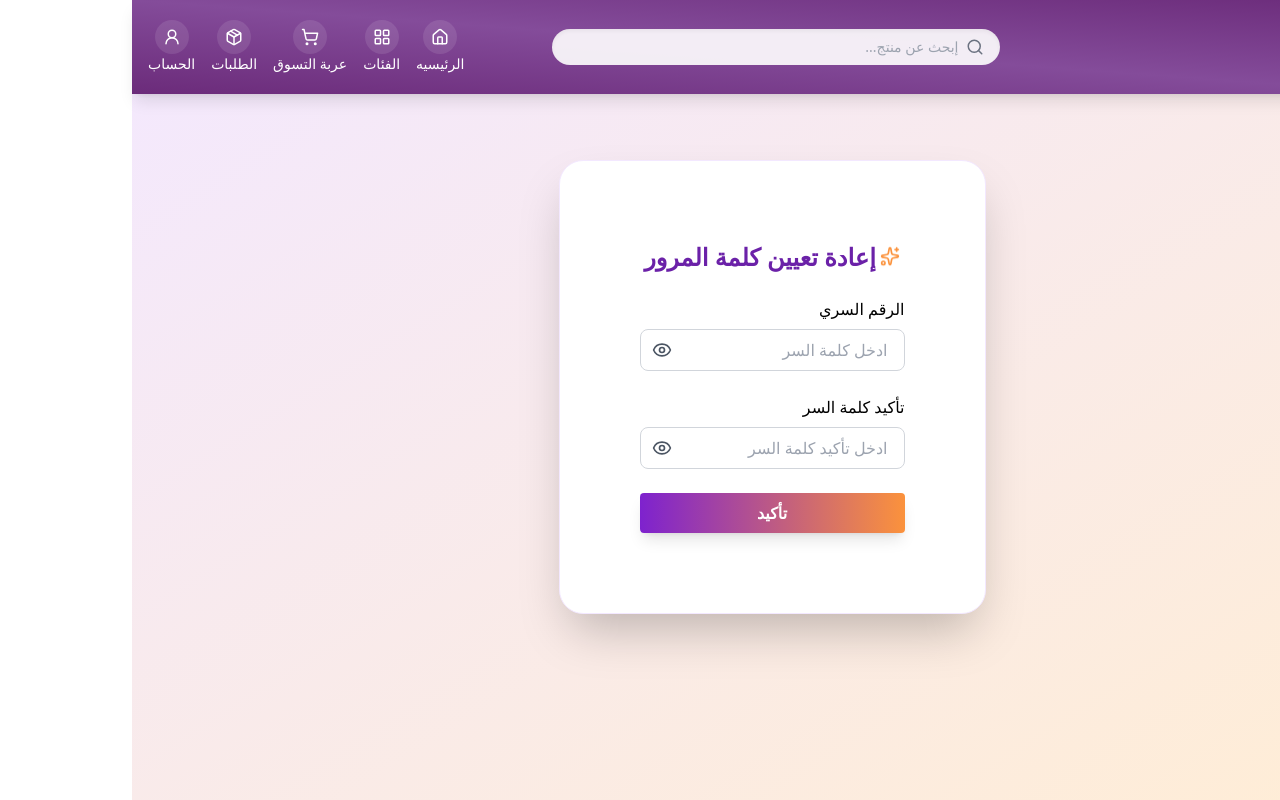
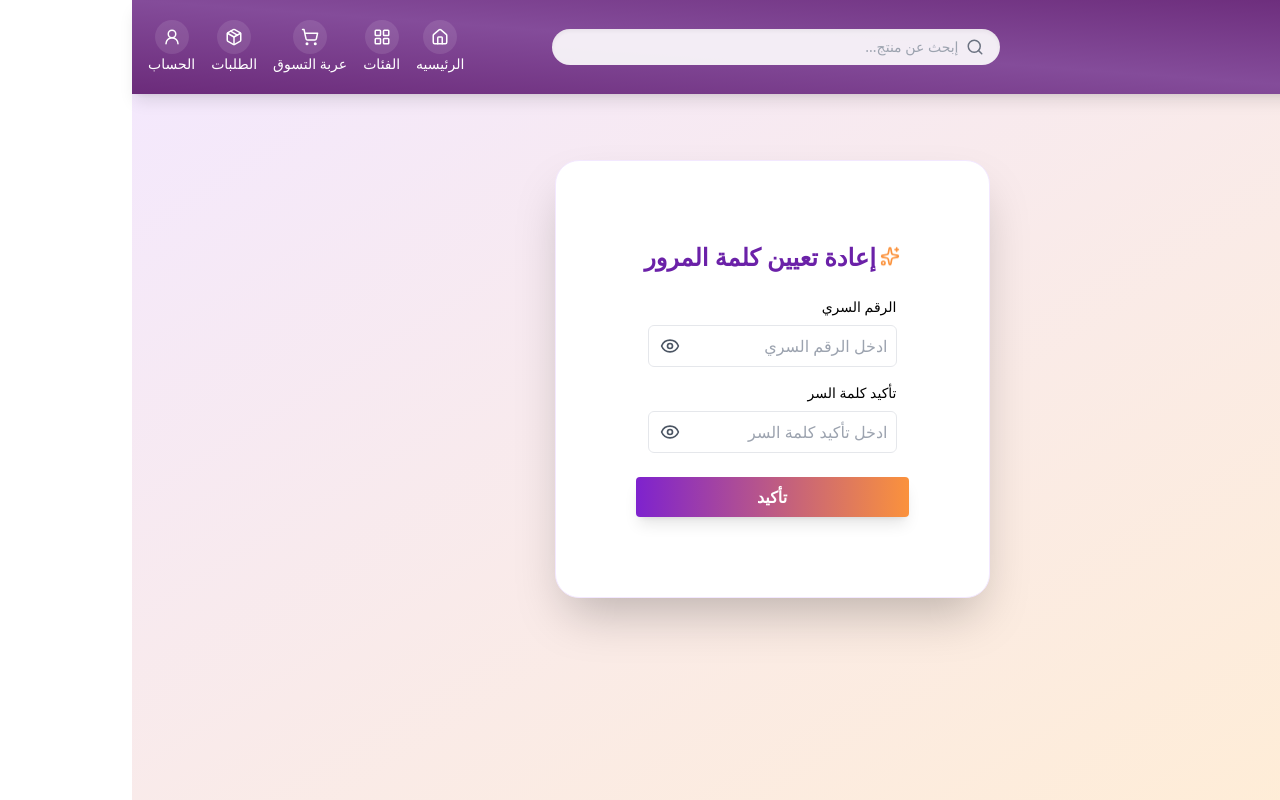
Before and after one commit to sleem5482/HoorBookRepo, a Next.js app: page /resetPassword in a window 1280 px wide. Built offline with nearby package versions, Linux system fonts and the light colour scheme.

Commit message:
after updating in form field

```diff
--- a/src/app/(app)/resetPassword/page.tsx
+++ b/src/app/(app)/resetPassword/page.tsx
@@ -1,44 +1,63 @@
-'use client';
+"use client";
 
-import { useState, useEffect } from 'react';
-import { Eye, EyeOff,Sparkles } from "lucide-react";
+import { useState, useEffect } from "react";
+import { Eye, EyeOff, Sparkles } from "lucide-react";
 import Container from "@/app/components/Container";
 import SmartNavbar from "@/app/components/ui/Navbar";
-import { BaseUrl } from '@/app/components/Baseurl';
-import toast from 'react-hot-toast';
-import axios from 'axios';
-import { useRouter } from 'next/navigation';
+import { BaseUrl } from "@/app/components/Baseurl";
+import toast from "react-hot-toast";
+import axios from "axios";
+import { useRouter } from "next/navigation";
 import Cookies from "js-cookie";
-import ErrorPopUP from '@/app/components/ui/pop-up_show_message_error';
-
-
+import ErrorPopUP from "@/app/components/ui/pop-up_show_message_error";
+import { FieldForm } from "@/app/lib/type";
+import FormField from "@/app/components/ui/Formfield";
 
 export default function ResetPasswordPage() {
-  const [formData, setFormData] = useState({
-    password: '',
-    confirmPassword: '',
+    const [formData, setFormData] = useState<Record<string, any>>({
+        password: "",
+        confirmPassword: "",
     });
 
-
-
-  const [modal, setModal] = useState<{show:boolean,message:string}>({ show: false, message: "" });
+    const fields: FieldForm[] = [
+        {
+            name: "password",
+            label: "الرقم السري",
+            type: "password",
+            placeholder: "ادخل الرقم السري",
+        },
+        {
+            name: "confirmPassword",
+            label: "تأكيد كلمة السر",
+            type: "password",
+            placeholder: "ادخل تأكيد كلمة السر",
+        },
+    ];
+    console.log(formData);
+    const [modal, setModal] = useState<{ show: boolean; message: string }>({
+        show: false,
+        message: "",
+    });
     const [loading, setLoading] = useState<boolean>(false);
 
-  const [email, setEmail] = useState<string>('');
-  const [verificationCode, setVerificationCode] = useState<string>('');
-   const [showPassword, setShowPassword] = useState({pass:false, confirmPass:false});
-   const router=useRouter()
+    const [email, setEmail] = useState<string>("");
+    const [verificationCode, setVerificationCode] = useState<string>("");
+    const [showPassword, setShowPassword] = useState({
+        pass: false,
+        confirmPass: false,
+    });
+    const router = useRouter();
 
     //  Helper to update form fields
     const updateField = (field: keyof typeof formData, value: string) => {
-    setFormData(prev => ({ ...prev, [field]: value }));
+        setFormData((prev) => ({ ...prev, [field]: value }));
     };
 
     //  Load email and code from sessionStorage
     useEffect(() => {
-    const storedEmail = Cookies.get('reset_pass_email') || '';
-    const storedCode = Cookies.get('verifyCode') || '';
-console.log(storedCode,storedEmail)
+        const storedEmail = Cookies.get("reset_pass_email") || "";
+        const storedCode = Cookies.get("verifyCode") || "";
+        console.log(storedCode, storedEmail);
         setEmail(storedEmail);
         setVerificationCode(storedCode);
     }, []);
@@ -46,29 +65,33 @@ console.log(storedCode,storedEmail)
     // 📤 Submit handler
     const handleSubmit = async (e: React.FormEvent) => {
         e.preventDefault();
-    setModal({message:'',show:false});
+        setModal({ message: "", show: false });
 
         const { password, confirmPassword } = formData;
 
         if (password.length < 8) {
-      setModal({message:'كلمة المرور يجب أن تكون 8 أحرف على الأقل' ,show:true});
+            setModal({
+                message: "كلمة المرور يجب أن تكون 8 أحرف على الأقل",
+                show: true,
+            });
             return;
         }
 
         if (password !== confirmPassword) {
-      setModal({message:'كلمتا المرور غير متطابقتين',show:true});
+            setModal({ message: "كلمتا المرور غير متطابقتين", show: true });
             return;
         }
 
         const body = new FormData();
-    body.append('password', password);
-    body.append('password_confirmation', confirmPassword);
-    body.append('email', email);
-    body.append('verification_code', verificationCode);
+        body.append("password", password);
+        body.append("password_confirmation", confirmPassword);
+        body.append("email", email);
+        body.append("verification_code", verificationCode);
 
         try {
             setLoading(true);
-      const res = await axios.post(`${BaseUrl}api/user/update-password`,
+            const res = await axios.post(
+                `${BaseUrl}api/user/update-password`,
 
                 body,
                 {
@@ -79,17 +102,19 @@ console.log(storedCode,storedEmail)
             );
 
             const data = await res.data;
-      console.log(data)
+            console.log(data);
 
             if (!res.status) {
-        throw new Error(data.message || 'حدث خطأ أثناء إعادة تعيين كلمة المرور');
+                throw new Error(
+                    data.message || "حدث خطأ أثناء إعادة تعيين كلمة المرور"
+                );
             }
 
-      toast.success('تم إعادة تعيين كلمة المرور بنجاح!');
-      Cookies.remove('reset_pass_email')
-      Cookies.remove('verifyCode')
-       router.push ('/login')
-      setFormData({ password: '', confirmPassword: '' });
+            toast.success("تم إعادة تعيين كلمة المرور بنجاح!");
+            Cookies.remove("reset_pass_email");
+            Cookies.remove("verifyCode");
+            router.push("/login");
+            setFormData({ password: "", confirmPassword: "" });
         } catch (err: any) {
             console.error(err.message);
         } finally {
@@ -106,69 +131,31 @@ console.log(storedCode,storedEmail)
                     <form
                         onSubmit={handleSubmit}
                         className="bg-white shadow-2xl rounded-3xl p-20 w-full max-w-full space-y-6 border border-purple-100 mt-20 mx-auto"
-        dir="rtl"
-      >
+                        dir="rtl">
                         <div className="flex flex-col items-center space-y-2">
                             <h2 className="text-2xl font-bold text-purple-800 text-center flex items-center gap-1">
                                 <Sparkles className="w-5 h-5 text-orange-400 animate-bounce" />
                                 إعادة تعيين كلمة المرور
                             </h2>
                         </div>
-        <div>
-          <label className="block mb-2 font-medium text-black">الرقم السري</label>
-          <div className="relative w-full max-w-sm">
-      <input
-        type={showPassword.pass ? "text" : "password"}
-        className="w-full px-4 py-2 border border-gray-300 rounded-lg text-black"
-        placeholder="ادخل كلمة السر"
-                    value={formData.password}
-            onChange={(e) => updateField('password', e.target.value)}
+                        <FormField
+                            fields={fields}
+                            data={formData}
+                            onChange={setFormData}
                         />
-      <button
-        type="button"
-        className="absolute top-1/2 left-3 -translate-y-1/2 text-gray-600"
-        onClick={() => setShowPassword((prev) => ({...prev,pass:!prev.pass}))}
-      >
-        {showPassword.pass ? <EyeOff size={20} /> : <Eye size={20} />}
-      </button>
-    </div>
-        </div>
-
-        <div>
-          <label className="block mb-2 font-medium text-black">تأكيد كلمة السر</label>
-           <div className="relative w-full max-w-sm">
-      <input
-        type={showPassword.confirmPass ? "text" : "password"}
-        className="w-full px-4 py-2 border border-gray-300 rounded-lg text-black"
- placeholder="ادخل تأكيد كلمة السر"
-            value={formData.confirmPassword}
-            onChange={(e) => updateField('confirmPassword', e.target.value)}
-      />
-      <button
-        type="button"
-        className="absolute top-1/2 left-3 -translate-y-1/2 text-gray-600"
-        onClick={() => setShowPassword((prev) => ({...prev,confirmPass:!prev.confirmPass}))}
-      >
-        {showPassword.confirmPass ? <EyeOff size={20} /> : <Eye size={20} />}
-      </button>
-    </div>
-        </div>
-
-        {modal.show && <p className="text-red-600 text-sm">{modal.message}</p>}
 
                         <button
                             type="submit"
                             className="w-full bg-gradient-to-r from-purple-700 to-orange-400 text-white py-2 rounded font-bold shadow-lg hover:scale-[1.02] transition-all duration-300"
-          disabled={loading}
-        >
-          {loading ? 'جاري التأكيد...' : 'تأكيد'}
+                            disabled={loading}>
+                            {loading ? "جاري التأكيد..." : "تأكيد"}
                         </button>
                     </form>
                 </Container>
             </div>
             {/* المودال */}
             {modal.show && (
-      <ErrorPopUP message={modal.message} setClose={setModal}/>
+                <ErrorPopUP message={modal.message} setClose={setModal} />
             )}
         </div>
     );
--- a/src/app/components/ui/Formfield.tsx
+++ b/src/app/components/ui/Formfield.tsx
@@ -1,8 +1,9 @@
-"use client"
+"use client";
 import { useEffect, useState } from "react";
 import Container from "../Container";
-import {ApiResponse, type  FieldForm } from "@/app/lib/type";
+import { ApiResponse, type FieldForm } from "@/app/lib/type";
 import { fetchData } from "@/app/lib/methodes";
+import { Mail, Eye, EyeOff } from "lucide-react";
 
 type Props = {
     fields: FieldForm[];
@@ -14,35 +15,46 @@ type Option = {
     value: string;
 };
 
-export default function FormField({ fields, data, onChange }: Props){
+export default function FormField({ fields, data, onChange }: Props) {
     const [formData, setFormData] = useState(data);
-  const [dynamicOptions, setDynamicOptions] = useState<Record<string, Option[]>>({});
+    const [dynamicOptions, setDynamicOptions] = useState<
+        Record<string, Option[]>
+    >({});
     const [passwordError, setPasswordError] = useState<string | null>(null);
+    const [showPassword, setShowPassword] = useState<Record<string, boolean>>(
+        {}
+    );
 
-useEffect(()=>{
-    fields.forEach(async(field)=>{
+    useEffect(() => {
+        fields.forEach(async (field) => {
             if (field.type === "select" && field.fetchUrl) {
                 const res: ApiResponse<any> = await fetchData(field.fetchUrl);
                 const options = res.data.map((item: any) => ({
                     label: item.label,
                     value: item.value,
                 }));
-  setDynamicOptions((prev) => ({ ...prev, [field.name]: options }));
+                setDynamicOptions((prev) => ({
+                    ...prev,
+                    [field.name]: options,
+                }));
             }
-
-    })
-},[fields])
-const handelchange=(field:string,value:any)=>{
+        });
+    }, [fields]);
+    const handelchange = (field: string, value: any) => {
         const updatedData = { ...formData, [field]: value };
         setFormData(updatedData);
         onChange(updatedData);
-}
+    };
     return (
         <Container>
-      <div dir="rtl" className="space-y-4 text-right text-black font-sans ">
+            <div
+                dir="rtl"
+                className="space-y-4 text-right text-black font-sans ">
                 {fields.map((field) => (
                     <div key={field.name} className="flex flex-col gap-1">
-            <label className="block mb-1 text-sm">{field.label}</label>
+                        <label className="block mb-1 text-sm">
+                            {field.label}
+                        </label>
 
                         {field.type === "select" ? (
                             <div className="bg-purple-100 rounded-xl p-2 flex justify-between items-center text-center overflow-hidden">
@@ -51,68 +63,112 @@ const handelchange=(field:string,value:any)=>{
                                         typeof opt === "string"
                                             ? { label: opt, value: opt }
                                             : opt
-  ) || dynamicOptions[field.name] || []) as Option[]
+                                    ) ||
+                                        dynamicOptions[field.name] ||
+                                        []) as Option[]
                                 ).map((opt, idx, arr) => (
                                     <div
                                         key={opt.value}
                                         className={`flex-1 py-2 cursor-pointer relative transition
-      ${formData[field.name] === opt.value
+      ${
+          formData[field.name] === opt.value
               ? "bg-purple-600 text-white"
-        : "text-purple-800 hover:bg-purple-200"}
+              : "text-purple-800 hover:bg-purple-200"
+      }
       ${idx === 0 ? "rounded-r-lg" : ""}
       ${idx === arr.length - 1 ? "rounded-l-lg" : ""}
       ${idx !== arr.length - 1 ? "border-l border-purple-300" : ""}
     `}
-    onClick={() => handelchange(field.name, opt.value)}
-  >
+                                        onClick={() =>
+                                            handelchange(field.name, opt.value)
+                                        }>
                                         {opt.label}
                                     </div>
                                 ))}
-
                             </div>
-
-
-) : field.type==="password" ? (
+                        ) : field.type === "password" ? (
                             <>
+                                <div className="relative w-full max-w-sm">
                                     <input
                                         name={field.name}
-    type={field.type}
+                                        type={
+                                            showPassword[field.name]
+                                                ? "text"
+                                                : "password"
+                                        }
                                         value={formData[field.name] || ""}
-    onChange={(e) =>{
-      handelchange(field.name, e.target.value)
+                                        onChange={(e) => {
+                                            handelchange(
+                                                field.name,
+                                                e.target.value
+                                            );
                                         }}
-
                                         placeholder={field.placeholder}
                                         minLength={8}
                                         className="w-full border rounded-md p-2 focus:outline-none focus:ring-2 focus:ring-purple-600"
                                         onBlur={(e) => {
                                             const value = e.target.value;
                                             if (value.length < 8) {
-          setPasswordError("كلمة المرور يجب أن تكون 8 أحرف أو أكثر");
+                                                setPasswordError(
+                                                    "كلمة المرور يجب أن تكون 8 أحرف أو أكثر"
+                                                );
                                             } else {
                                                 setPasswordError(null);
                                             }
                                         }}
                                     />
+                                    <button
+                                        type="button"
+                                        className="absolute top-1/2 left-3 -translate-y-1/2 text-gray-600"
+                                        onClick={() =>
+                                            setShowPassword((prev) => ({
+                                                ...prev,
+                                                [field.name]: !prev[field.name],
+                                            }))
+                                        }>
+                                        {showPassword[field.name] ? (
+                                            <EyeOff size={20} />
+                                        ) : (
+                                            <Eye size={20} />
+                                        )}
+                                    </button>
+                                </div>
                                 {passwordError && (
-      <p className="text-sm text-red-600 mt-1">{passwordError}</p>
+                                    <p className="text-sm text-red-600 mt-1">
+                                        {passwordError}
+                                    </p>
                                 )}
                             </>
-
-): (
+                        ) : field.type === "email" ? (
+                            <div className="relative mb-4">
+                                <Mail className="w-5 h-5 text-gray-500 mb-2 mx-auto absolute right-3 top-3" />
                                 <input
                                     name={field.name}
                                     type={field.type}
                                     value={formData[field.name] || ""}
-    onChange={(e) => handelchange(field.name, e.target.value)}
+                                    onChange={(e) =>
+                                        handelchange(field.name, e.target.value)
+                                    }
+                                    placeholder={field.placeholder}
+                                    className="w-full p-2 mb-4 border-2 border-gray-500 rounded-lg pr-10 text-black outline-none"
+                                    required
+                                />
+                            </div>
+                        ) : (
+                            <input
+                                name={field.name}
+                                type={field.type}
+                                value={formData[field.name] || ""}
+                                onChange={(e) =>
+                                    handelchange(field.name, e.target.value)
+                                }
                                 placeholder={field.placeholder}
                                 className="w-full border rounded-md p-2 focus:outline-none focus:ring-2 focus:ring-purple-600"
                             />
                         )}
-
                     </div>
                 ))}
             </div>
         </Container>
-    )
+    );
 }
--- a/src/app/components/ui/forgetPasswordModel.tsx
+++ b/src/app/components/ui/forgetPasswordModel.tsx
@@ -6,6 +6,8 @@ import axios from "axios";
 import toast from "react-hot-toast";
 import { useRouter } from "next/navigation";
 import Cookies from "js-cookie";
+import { FieldForm } from "@/app/lib/type";
+import FormField from "./Formfield";
 
 export default function ForgotPasswordModal({
     show,
@@ -14,10 +16,20 @@ export default function ForgotPasswordModal({
 }: {
     show: boolean;
     onClose: () => void;
-    setErrorModal: (value:{show:boolean,message:string})=>void
+    setErrorModal: (value: { show: boolean; message: string }) => void;
 }) {
     const modalRef = useRef<HTMLDivElement>(null);
-    const [email, setEmail] = useState<string>("");
+    const [formData, setFormData] = useState<Record<string, any>>({
+        email: "",
+    });
+    const fields: FieldForm[] = [
+        {
+            placeholder:"ادخل بريدك الالكتروني",
+            name: "email",
+            type: "email",
+            requierd: true,
+        },
+    ];
 
     const router = useRouter();
 
@@ -42,14 +54,14 @@ export default function ForgotPasswordModal({
     const handleSubmit = async (e: React.FormEvent) => {
         e.preventDefault();
         const params = new FormData();
-        params.append("email", email);
+        params.append("email", formData.email);
         try {
             const response = await axios.post(
                 `${BaseUrl}api/user/forget-password`,
                 params,
                 {
                     headers: {
-                    "Content-Type": "multipart/form-data",
+                        "Content-Type": "multipart/form-data",
                     },
                 }
             );
@@ -57,15 +69,18 @@ export default function ForgotPasswordModal({
                 toast.success(
                     "تم إرسال رمز إعادة تعيين كلمة المرور إلى بريدك الإلكتروني."
                 );
-                setEmail("");
-                Cookies.set('reset_pass_email',email)
+                setFormData({ email: "" });
+                Cookies.set("reset_pass_email", formData.email);
                 router.push("/verificationCode");
                 onClose(); // إغلاق المودال بعد الإرسال الناجح
             } else {
                 onClose();
                 toast.error("حدث خطأ أثناء إرسال الطلب.");
-                setEmail("");
-                setErrorModal({message:"هذا الايميل غير موجود!" ,show:true}); // عرض مودال الخطأ
+                setFormData({ email: "" });
+                setErrorModal({
+                    message: "هذا الايميل غير موجود!",
+                    show: true,
+                }); // عرض مودال الخطأ
             }
         } catch (error) {
             console.error("Error sending password reset request:", error);
@@ -79,7 +94,10 @@ export default function ForgotPasswordModal({
             <div
                 ref={modalRef}
                 className="bg-white p-6 rounded-xl w-full max-w-sm shadow-lg">
-                    <X className="text-black cursor-pointer" onClick={()=>onClose()}/>
+                <X
+                    className="text-black cursor-pointer"
+                    onClick={() => onClose()}
+                />
                 <h2 className="text-xl font-bold mb-2 text-center text-black">
                     نسيت كلمة السر؟
                 </h2>
@@ -88,17 +106,12 @@ export default function ForgotPasswordModal({
                     جديدة
                 </p>
                 <form onSubmit={handleSubmit}>
-                    <div className="relative mb-4">
-                        <Mail className="w-5 h-5 text-gray-500 mb-2 mx-auto absolute right-3 top-3" />
-                        <input
-                            type="email"
-                            value={email}
-                            onChange={(e) => setEmail(e.target.value.trim().toLowerCase())}
-                            placeholder="ادخل بريدك الإلكتروني"
-                            className="w-full p-2 mb-4 border-2 border-gray-500 rounded-lg pr-10 text-black outline-none"
-                            required
-                        />
-                    </div>
+                    <FormField
+                        fields={fields}
+                        data={formData}
+                        onChange={setFormData}
+                    />
+
                     <button
                         type="submit"
                         className="bg-gradient-to-r from-purple-900 to-orange-400 text-white w-full py-2 rounded-lg hover:opacity-90 transition duration-300 flex items-center justify-center shadow-lg">
--- a/src/app/lib/type.ts
+++ b/src/app/lib/type.ts
@@ -23,7 +23,7 @@ export interface ApiResponse<T>{
 
 export interface FieldForm {
   name: string;
-  label: string;
+  label?: string;
   type: "text" | "number" | "email" | "select"|"password";
   options?: { label: string; value: string | number }[];
   fetchUrl?: string;
```
Also changed, not shown: src/app/(app)/verificationCode/page.tsx (+35 -39 lines). Lines whose indentation alone changed are shown as unchanged.
